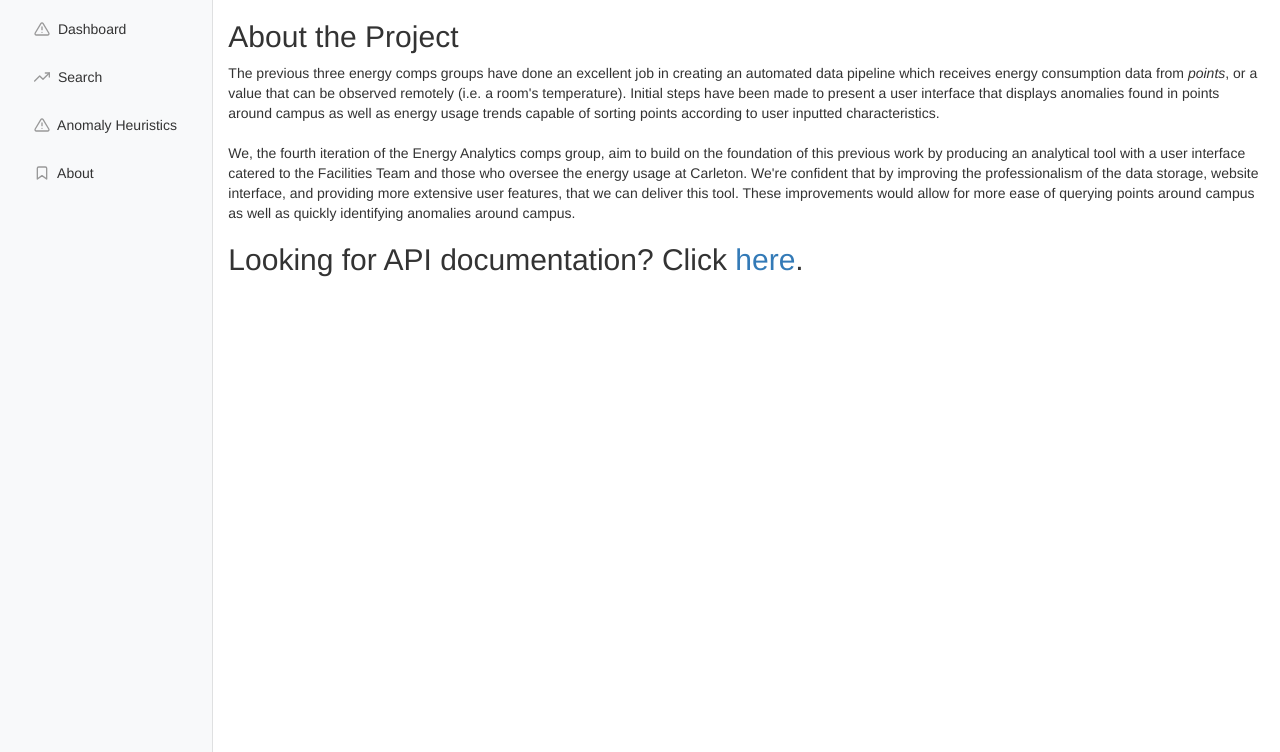
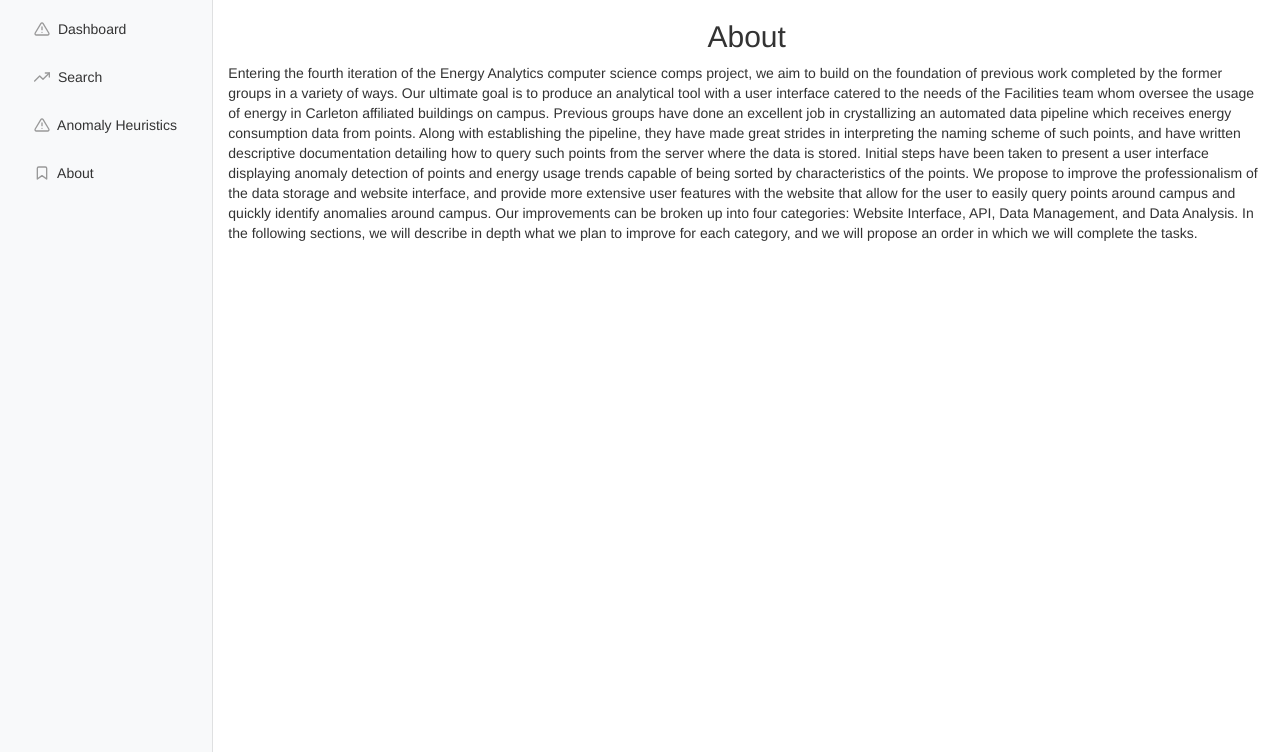
Before and after one commit to carleton-cs-energy-analytics/frontend, a Flask app: page /about in a window 1280 px wide. Shown: the part 52-804 px from the top of the page. Run offline with Flask 2, Linux system fonts and the light colour scheme; some libraries are stand-ins or nearby versions.

Commit message:
about page

```diff
--- a/templates/about.html
+++ b/templates/about.html
@@ -1,20 +1,20 @@
 {%extends "layout.html" %}
+{% block body %}
 
-{% block body %}
-    <h2>
-    About the Project
-    </h2>
-    <p>
-        The previous three energy comps groups have done an excellent job in creating an automated data pipeline which receives energy consumption data from <i>points</i>, or a value that can be observed remotely
-        (i.e. a room's temperature). Initial steps have been made to present a user interface that displays anomalies found in points around campus as well as energy usage trends capable of sorting points according
-        to user inputted characteristics.<br><br>
+<h2 style="text-align: center;">
+    About
+</h2>
+<div>
+Entering the fourth iteration of the Energy Analytics computer science comps project, we aim to build on the foundation of previous work completed by the former groups in a variety of ways. Our ultimate goal is to produce an analytical tool with a user interface catered to the needs of the Facilities team whom oversee the usage of energy in Carleton affiliated buildings on campus.
 
-        We, the fourth iteration of the Energy Analytics comps group, aim to build on the foundation of this previous work by producing an analytical tool with a user interface catered to the Facilities Team and those
-        who oversee the energy usage at Carleton. We're confident that by improving the professionalism of the data storage, website interface, and providing more extensive user features, that we can deliver this tool.
-        These improvements would allow for more ease of querying points around campus as well as quickly identifying anomalies around campus.
-    </p>
-    <h2>
-        Looking for API documentation? Click <a href="https://documenter.getpostman.com/view/14650000/TzJsfy7D">here</a>.
-    </h2>
+
+Previous groups have done an excellent job in crystallizing an automated data pipeline which receives energy consumption data from points. Along with establishing the pipeline, they have made great strides in interpreting the naming scheme of such points, and have written descriptive documentation detailing how to query such points from the server where the data is stored. Initial steps have been taken to present a user interface displaying anomaly detection of points and energy usage trends capable of being sorted by characteristics of the points.
+
+We propose to improve the professionalism of the data storage and website interface, and provide more extensive user features with the website that allow for the user to easily query points around campus and quickly identify anomalies around campus. Our improvements can be broken up into four categories: Website Interface, API, Data Management, and Data Analysis. In the following sections, we will describe in depth what we plan to improve for each category, and we will propose an order in which we will complete the tasks.
+</div>
+
+
+<script type="text/javascript" src="../static/js/rules.js"></script>
+<script src="../static/js/anomalies.js"></script>
 
 {% endblock %}
```
